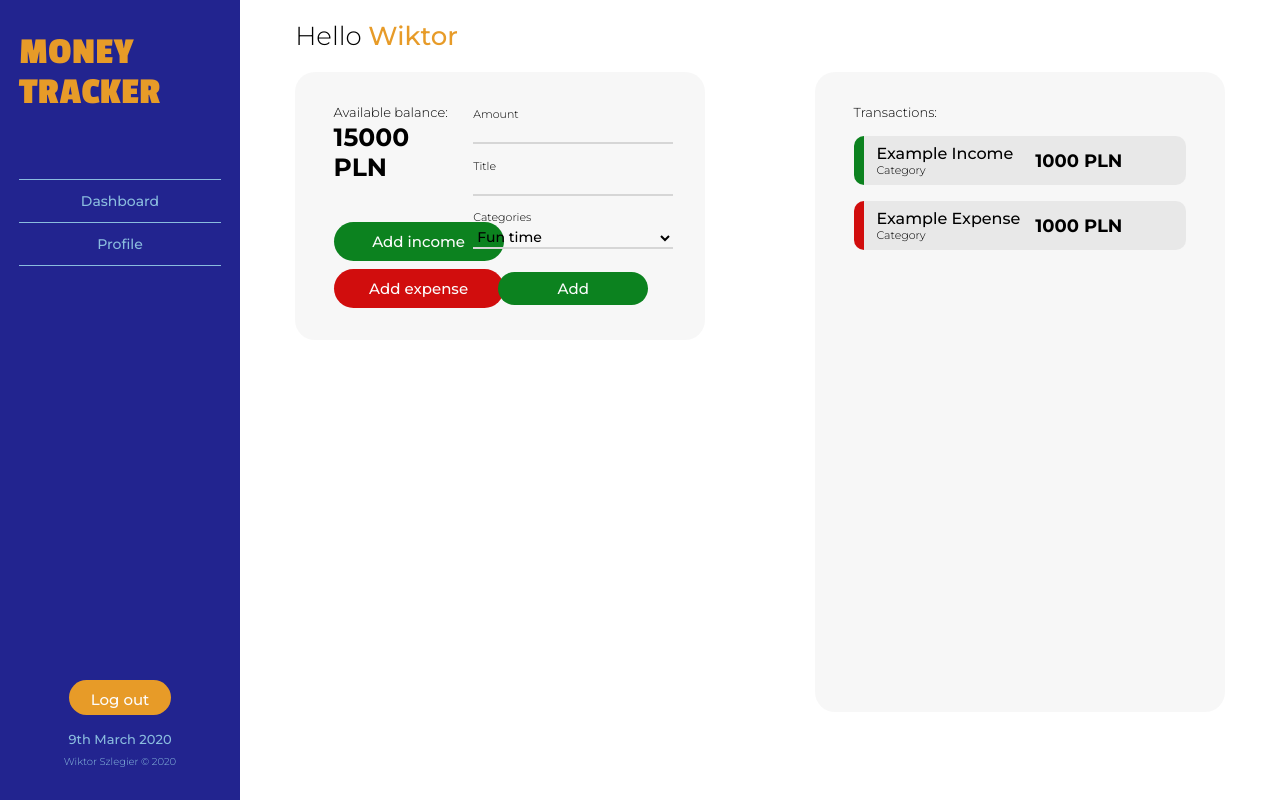
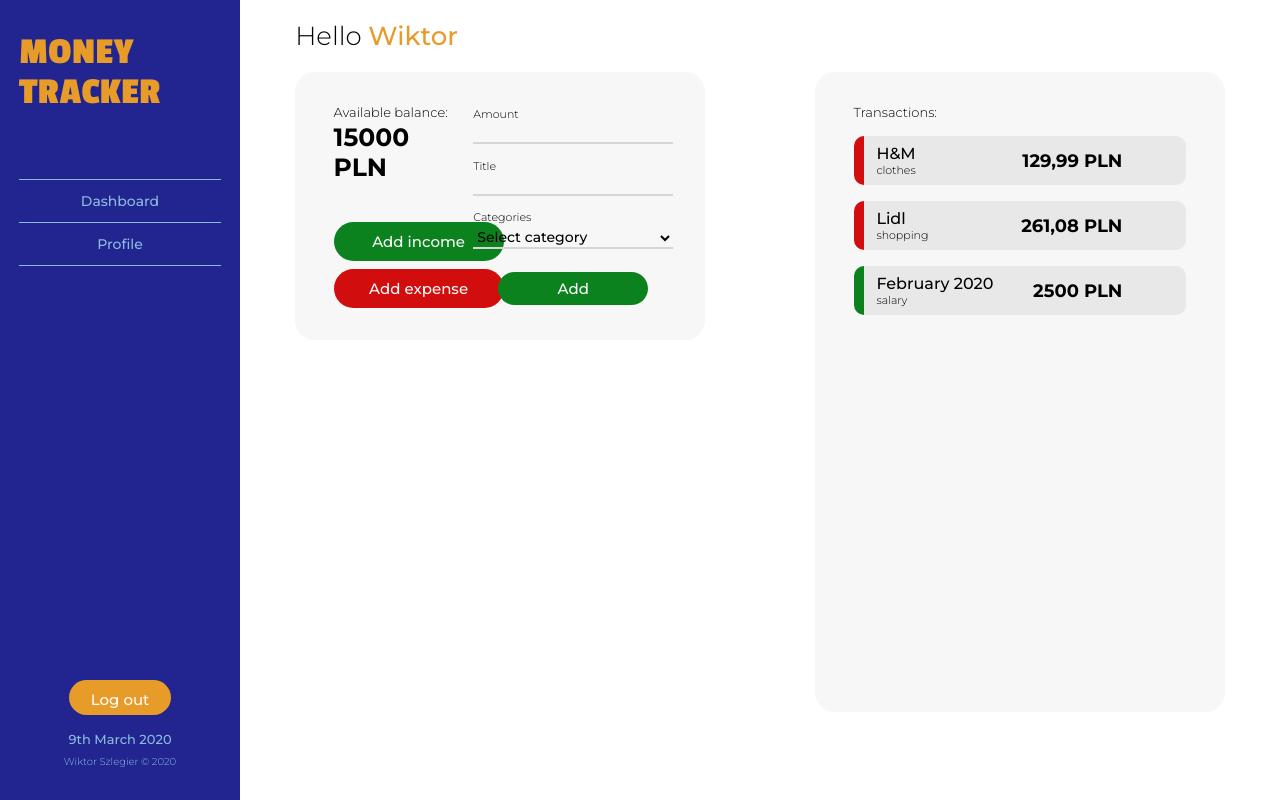
Before and after one commit to Wiiktor22/MoneyTracker, a React (Create React App) app: page / in a window 1280 px wide. Both pictures are taken after a click on the button "Add income". Built offline with nearby package versions, Linux system fonts and the light colour scheme.

Commit message:
Add Redux

```diff
--- a/package.json
+++ b/package.json
@@ -10,8 +10,11 @@
     "node-sass": "^4.13.1",
     "react": "^16.13.0",
     "react-dom": "^16.13.0",
+    "react-redux": "^7.2.0",
     "react-router-dom": "^5.1.2",
-    "react-scripts": "3.4.0"
+    "react-scripts": "3.4.0",
+    "redux": "^4.0.5",
+    "redux-thunk": "^2.3.0"
   },
   "scripts": {
     "start": "react-scripts start",
--- a/src/components/dashboard/MainPanel/ExpenseForm/ExpenseForm.js
+++ b/src/components/dashboard/MainPanel/ExpenseForm/ExpenseForm.js
@@ -1,18 +1,55 @@
-import React from 'react';
+import React, { useState } from 'react';
 import styles from './Expense.module.scss';
+import { connect } from 'react-redux';
+import { addNewExpense } from './../../../../store/actions/transactionsActions';
 
-const ExpenseForm = () => {
+const ExpenseForm = ({ addNewExpense }) => {
+    const [amount, setAmount] = useState(0);
+    const [title, setTitle] = useState('');
+    const [categories, setCategories] = useState();
+
+    const handleChange = e => {
+        switch (e.target.id) {
+            case 'amount':
+                setAmount(e.target.value)
+                break;
+            case 'title':
+                setTitle(e.target.value)
+                break;
+            case 'categories':
+                setCategories(e.target.value)
+                break;
+            default:
+                return
+        }
+    }
+    const handleSubmit = e => {
+        e.preventDefault();
+        addNewExpense({
+            amount,
+            title,
+            categories,
+            type: 'expense',
+            date: new Date()
+        })
+    }
+
     return (
         <div className={styles.wrapper}>
-            <form>
+            <form onSubmit={handleSubmit}>
                 <div className={styles.formGroup}>
                     <label htmlFor="amount">Amount</label>
-                    <input id="amount" type="number"/>
+                    <input id="amount" type="number" min="0.00" step="0.01" onChange={handleChange}/>
+                </div>
+                <div className={styles.formGroup}>
+                    <label htmlFor="title">Title</label>
+                    <input id="title" type="text" onChange={handleChange}/>
                 </div>
                 <div className={styles.formGroup}>
                     <label htmlFor="categories">Categories</label>
-                    <select id="categories">
-                        <option value="Fun time">Fun time</option>
+                    <select id="categories" onChange={handleChange} defaultValue={""}>
+                        <option value="" disabled hidden>Select category</option>
+                        <option value="Option1">Option1</option>
                         <option value="Option2">Option2</option>
                     </select>
                 </div>
@@ -22,4 +59,10 @@ const ExpenseForm = () => {
     );
 }
 
-export default ExpenseForm;
+const mapDispatchToProps = (dispatch) => {
+    return {
+        addNewExpense: (transaction) => dispatch(addNewExpense(transaction))
+    }
+}
+
+export default connect(null, mapDispatchToProps)(ExpenseForm);
--- a/src/components/dashboard/MainPanel/IncomeForm/IncomeForm.js
+++ b/src/components/dashboard/MainPanel/IncomeForm/IncomeForm.js
@@ -1,22 +1,55 @@
-import React from 'react';
+import React, { useState } from 'react';
 import styles from './Income.module.scss';
+import { connect } from 'react-redux';
+import { addNewIncome } from './../../../../store/actions/transactionsActions';
 
-const IncomeForm = () => {
+const IncomeForm = ({ addNewIncome }) => {
+    const [amount, setAmount] = useState(0);
+    const [title, setTitle] = useState('');
+    const [categories, setCategories] = useState();
+
+    const handleChange = e => {
+        switch (e.target.id) {
+            case 'amount':
+                setAmount(e.target.value)
+                break;
+            case 'title':
+                setTitle(e.target.value)
+                break;
+            case 'categories':
+                setCategories(e.target.value)
+                break;
+            default:
+                return
+        }
+    }
+    const handleSubmit = e => {
+        e.preventDefault();
+        addNewIncome({
+            amount,
+            title,
+            categories,
+            type: 'income',
+            date: new Date()
+        })
+    }
+
     return (
         <div className={styles.wrapper}>
-            <form>
+            <form onSubmit={handleSubmit}>
                 <div className={styles.formGroup}>
                     <label htmlFor="amount">Amount</label>
-                    <input id="amount" type="number"/>
+                    <input id="amount" type="number" min="0.00" step="0.01" onChange={handleChange}/>
                 </div>
                 <div className={styles.formGroup}>
                     <label htmlFor="title">Title</label>
-                    <input id="title" type="text"/>
+                    <input id="title" type="text" onChange={handleChange}/>
                 </div>
                 <div className={styles.formGroup}>
                     <label htmlFor="categories">Categories</label>
-                    <select id="categories">
-                        <option value="Fun time">Fun time</option>
+                    <select id="categories" onChange={handleChange} defaultValue={""}>
+                        <option value="" disabled hidden>Select category</option>
+                        <option value="Option1">Option1</option>
                         <option value="Option2">Option2</option>
                     </select>
                 </div>
@@ -26,4 +59,10 @@ const IncomeForm = () => {
     );
 }
 
-export default IncomeForm;
+const mapDispatchToProps = (dispatch) => {
+    return {
+        addNewIncome: (transaction) => dispatch(addNewIncome(transaction))
+    }
+}
+
+export default connect(null, mapDispatchToProps)(IncomeForm);
--- a/src/components/dashboard/TransactionsPanel/TransactionsPanel.js
+++ b/src/components/dashboard/TransactionsPanel/TransactionsPanel.js
@@ -1,26 +1,29 @@
 import React from 'react';
 import styles from './TransactionsPanel.module.scss';
+import { connect } from 'react-redux';
 
-const TransactionsPanel = () => {
+const TransactionsPanel = props => {
+    const items = props.transactions;
     return (
         <div className={styles.wrapper}>
             <h5>Transactions:</h5>
-            <div className={`${styles.transaction} ${styles.income}`}>
-                <div>
-                    <h6>Example Income</h6>
-                    <p>Category</p>
+            {items && items.map(item => (
+                <div key={item.id} className={item.type === 'income' ? `${styles.transaction} ${styles.income}` : `${styles.transaction} ${styles.expense}`}>
+                    <div>
+                        <h6>{item.title}</h6>
+                        <p>{item.category}</p>
+                    </div>
+                    <p className={styles.cash}>{item.amount} PLN</p>
                 </div>
-                <p className={styles.cash}>1000 PLN</p>
-            </div>
-            <div className={`${styles.transaction} ${styles.expense}`}>
-                <div>
-                    <h6>Example Expense</h6>
-                    <p>Category</p>
-                </div>
-                <p className={styles.cash}>1000 PLN</p>
-            </div>
+            ))}
         </div>
     );
 }
 
-export default TransactionsPanel;
+const mapStatetoProps = state => {
+    return {
+        transactions: state.transactions.transactions
+    }
+}
+
+export default connect(mapStatetoProps)(TransactionsPanel);
--- a/src/index.js
+++ b/src/index.js
@@ -3,8 +3,14 @@ import ReactDOM from 'react-dom';
 import App from './App';
 import './index.scss';
 import * as serviceWorker from './serviceWorker';
+import { createStore, applyMiddleware } from 'redux';
+import rootReducer from './store/reducers/rootReducer';
+import { Provider } from 'react-redux';
+import thunk from 'redux-thunk';
 
-ReactDOM.render(<App />, document.getElementById('root'));
+const store = createStore(rootReducer, applyMiddleware(thunk));
+
+ReactDOM.render(<Provider store={store}><App /></Provider>, document.getElementById('root'));
 
 // If you want your app to work offline and load faster, you can change
 // unregister() to register() below. Note this comes with some pitfalls.
--- /dev/null
+++ b/src/store/actions/transactionsActions.js
@@ -0,0 +1,17 @@
+export const addNewIncome = transaction => {
+    return (dispatch, getState) => {
+        dispatch({
+            type: 'ADD_INCOME',
+            transaction
+        })
+    }
+}
+
+export const addNewExpense = transaction => {
+    return (dispatch, getState) => {
+        dispatch({
+            type: 'ADD_EXPENSE',
+            transaction
+        })
+    }
+}
--- /dev/null
+++ b/src/store/reducers/authReducer.js
@@ -0,0 +1,9 @@
+const initialState = {
+
+}
+
+const authReducer = (state = initialState, action) => {
+    return state
+}
+
+export default authReducer
--- /dev/null
+++ b/src/store/reducers/rootReducer.js
@@ -0,0 +1,10 @@
+import authReducer from './authReducer';
+import transactionsReducer from './transactionsReducer';
+import { combineReducers } from 'redux';
+
+const rootReducer = combineReducers({
+    auth: authReducer,
+    transactions: transactionsReducer
+})
+
+export default rootReducer
--- /dev/null
+++ b/src/store/reducers/transactionsReducer.js
@@ -0,0 +1,22 @@
+const initialState = {
+    transactions: [
+        {id: 1, type: "expense", title: "H&M", category: "clothes", amount: '129,99'},
+        {id: 2, type: "expense", title: "Lidl", category: "shopping", amount: '261,08'},
+        {id: 3, type: "income", title: "February 2020", category: "salary", amount: '2500'}
+    ]
+}
+
+const transactionsReducer = (state = initialState, action) => {
+    switch (action.type) {
+        case 'ADD_INCOME':
+            console.log('income: ', action.transaction)
+            break;
+        case 'ADD_EXPENSE':
+            console.log('expense: ', action.transaction)
+            break;
+        default:
+    }
+    return state
+}
+
+export default transactionsReducer
```
Also changed, not shown: 1 other file (tests, documents, lock files or other folders).
